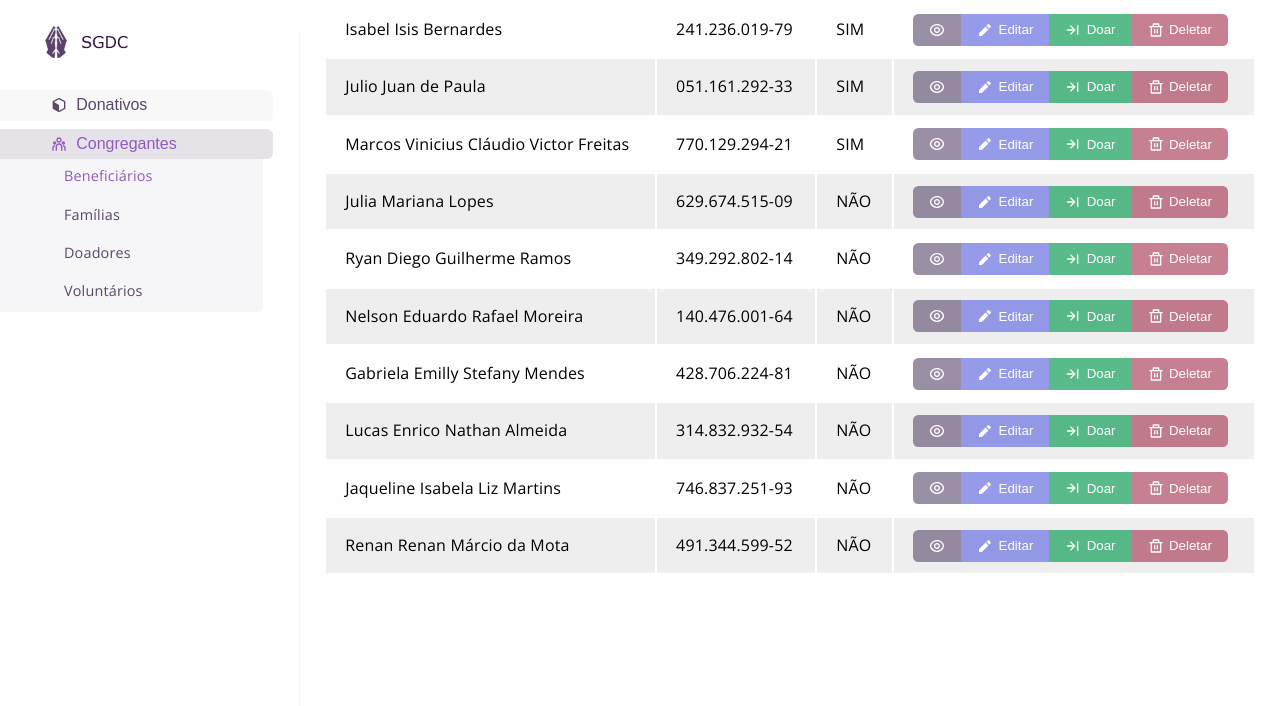
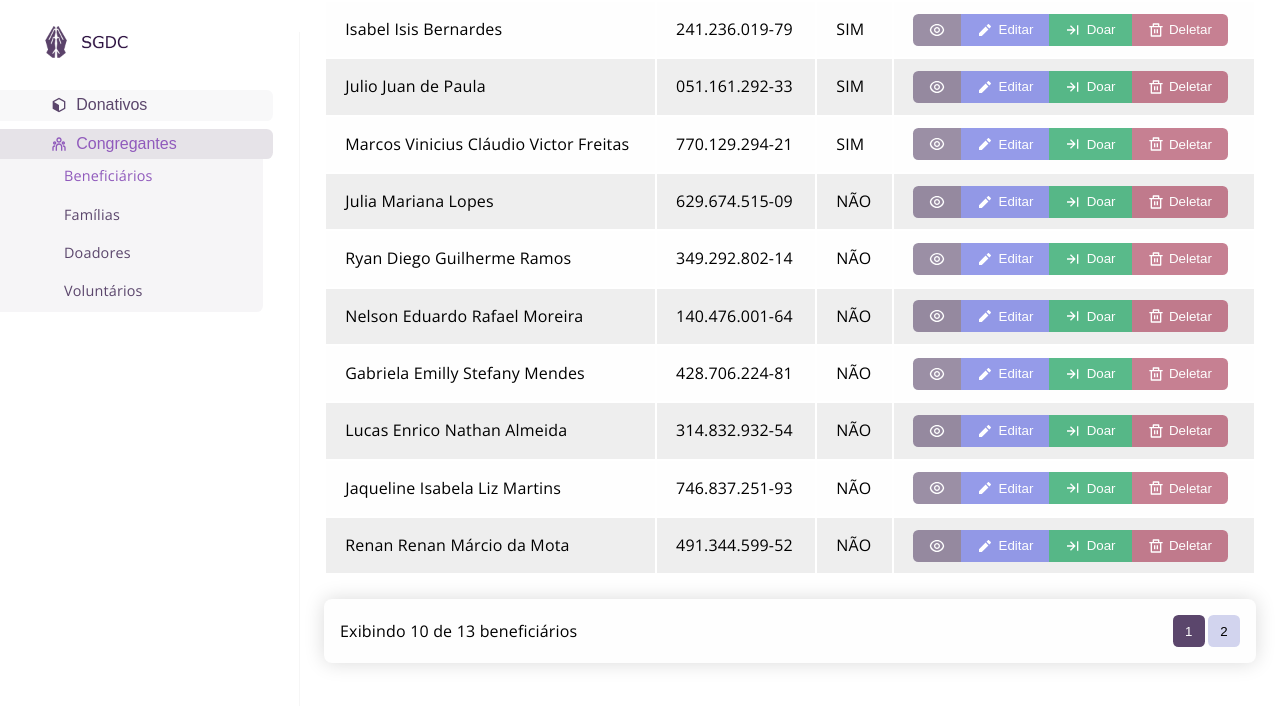
Before and after one commit to gabrielttrevisan/sgdc, a React (Vite) app in the folder frontend/: page /beneficiarios in a window 1280 px wide. Shown: the top 706 px of the page. Built offline with nearby package versions, Linux system fonts and the light colour scheme.

Commit message:
feat: beneficiaries list pagination

```diff
--- /dev/null
+++ b/frontend/src/components/data-grid/DataGrid.css
@@ -0,0 +1,50 @@
+.data-grid {
+}
+
+.data-grid__pagination {
+  border-radius: 0.5rem;
+  background-color: var(--colors-background-light);
+  box-shadow: 0 0 20px rgba(0, 0, 0, 0.15);
+  display: flex;
+  align-items: center;
+  justify-content: space-between;
+  gap: 0;
+  padding: 1rem;
+  margin-top: 1.5rem;
+
+  > div {
+    width: 50%;
+  }
+}
+
+.data-grid__pagination-links {
+  display: flex;
+  align-items: center;
+  justify-content: flex-end;
+  gap: 0.2rem;
+}
+
+.data-grid__pagination-link {
+  width: 2rem;
+  height: 2rem;
+  display: flex;
+  align-items: center;
+  justify-content: center;
+  border-radius: 0.34rem;
+  border: 0;
+  background-color: var(--colors-primary-4);
+
+  &:hover {
+    background-color: var(--colors-primary-45);
+  }
+
+  &[aria-current="page"] {
+    background-color: var(--colors-primary);
+    color: var(--colors-background-light);
+    font-weight: 500;
+
+    &:hover {
+      background-color: var(--colors-primary-1);
+    }
+  }
+}
--- a/frontend/src/components/data-grid/DataGrid.jsx
+++ b/frontend/src/components/data-grid/DataGrid.jsx
@@ -1,10 +1,16 @@
-import { useState } from "react";
+import { useCallback, useEffect, useEffectEvent, useState } from "react";
+import { ActionList } from "../action-list/ActionList";
+import "./DataGrid.css";
+import { PaginationInfo } from "../pagination-info/PaginationInfo";
+import { PaginationLinks } from "../pagination-links/PaginationLinks";
 
 /**
  * @template T
  * @typedef {Object} DataGridProps
  * @prop {import("../action-list/ActionList").ActionConfig<T>[]} [actionsConfig]
  * @prop {import("../../global").PaginatableService<T>} paginatableService
+ * @prop {string} [singularName]
+ * @prop {string} [pluralName]
  */
 
 /**
@@ -12,7 +18,12 @@ import { useState } from "react";
  * @param {DataGridProps<T>} props
  * @returns {import("react").JSX.Element}
  */
-export function DataGrid({ actionsConfig, paginatableService }) {
+export function DataGrid({
+  actionsConfig,
+  paginatableService,
+  pluralName,
+  singularName,
+}) {
   /** @type {[PageData<T>, import("react").Dispatch<import("react").SetStateAction<import("../../global").PageData<T>>>]} */
   const [page, setPage] = useState({
     items: [],
@@ -21,8 +32,14 @@ export function DataGrid({ actionsConfig, paginatableService }) {
     totalRecords: 0,
   });
 
-  useEffect(() => {
-    paginatableService.list().then((response) => {
+  const goToPage = useCallback(
+    (count = 1) => {
+      paginatableService
+        .list({
+          page: count,
+        })
+        .then((response) => {
+          console.log(response);
           setPage(
             response.data ?? {
               items: [],
@@ -32,7 +49,51 @@ export function DataGrid({ actionsConfig, paginatableService }) {
             },
           );
         });
-  }, []);
+    },
+    [setPage, paginatableService],
+  );
 
-  return <></>;
+  useEffect(() => {
+    goToPage(1);
+  }, [goToPage]);
+
+  return (
+    <>
+      <table className="data-grid --beneficiaries">
+        <tbody>
+          {page.items.map((item) => (
+            <tr key={item.nationalId} className="beneficiary__row">
+              <td className="beneficiary__col --name">{item.name}</td>
+              <td className="beneficiary__col --national-id">
+                {item.nationalId}
+              </td>
+              <td className="beneficiary__col --has-request">
+                {item.hasOpenRequest ? "SIM" : "NÃO"}
+              </td>
+              {actionsConfig && (
+                <td className="beneficiary__col --actions">
+                  <ActionList target={item} actions={actionsConfig} />
+                </td>
+              )}
+            </tr>
+          ))}
+        </tbody>
+      </table>
+
+      <div className="data-grid__pagination">
+        <PaginationInfo
+          perPage={page.items.length}
+          totalRecords={page.totalRecords}
+          pluralName={pluralName}
+          singularName={singularName}
+        />
+
+        <PaginationLinks
+          currentPage={page.page}
+          onPaginate={(toPage) => goToPage(toPage)}
+          totalPages={page.totalPages}
+        />
+      </div>
+    </>
+  );
 }
--- /dev/null
+++ b/frontend/src/components/pagination-info/PaginationInfo.jsx
@@ -0,0 +1,22 @@
+/**
+ * @typedef {Object} PaginationInfoProps
+ * @prop {number} perPage
+ * @prop {number} totalRecords
+ * @prop {string} [pluralName]
+ * @prop {string} [singularName]
+ */
+
+/** @type {import("react").FC<PaginationInfoProps>} */
+export const PaginationInfo = ({
+  perPage,
+  totalRecords,
+  pluralName = "registros",
+  singularName = "registro",
+}) => {
+  return (
+    <div>
+      Exibindo {perPage} de {totalRecords}&nbsp;
+      {perPage > 1 ? pluralName : singularName}
+    </div>
+  );
+};
--- /dev/null
+++ b/frontend/src/components/pagination-links/PaginationLinks.jsx
@@ -0,0 +1,35 @@
+/**
+ * @callback OnPaginate
+ * @param {number} page
+ */
+
+/**
+ * @typedef {Object} PaginationLinksProps
+ * @prop {number} currentPage
+ * @prop {number} totalPages
+ * @prop {OnPaginateCallback} onPaginate
+ */
+
+/** @type {import("react").FC<PaginationLinksProps>} */
+export const PaginationLinks = ({ onPaginate, currentPage, totalPages }) => {
+  return (
+    <div className="data-grid__pagination-links">
+      {Array.from({ length: totalPages }).map((_, index) => {
+        const iterPage = index + 1;
+
+        return (
+          <button
+            key={iterPage}
+            className="data-grid__pagination-link"
+            aria-current={iterPage === currentPage ? "page" : undefined}
+            onClick={() => {
+              onPaginate(iterPage);
+            }}
+          >
+            {iterPage}
+          </button>
+        );
+      })}
+    </div>
+  );
+};
--- a/frontend/src/index.css
+++ b/frontend/src/index.css
@@ -5,6 +5,8 @@
   --colors-primary-15: rgba(91, 70, 102, 0.05);
   --colors-primary-2: rgba(91, 70, 102, 0.15);
   --colors-primary-3: rgba(91, 70, 102, 0.25);
+  --colors-primary-4: rgba(146, 149, 215, 0.4);
+  --colors-primary-45: rgba(146, 149, 215, 0.65);
   --colors-text-black: #000000;
   --colors-background-light: #fefefe;
   --colors-background-medium: #eeeeee;
--- a/frontend/src/routes/beneficiaries/Beneficiaries.jsx
+++ b/frontend/src/routes/beneficiaries/Beneficiaries.jsx
@@ -2,21 +2,106 @@ import { useEffect, useState } from "react";
 import BeneficiariesService from "./BeneficiariesService";
 import "./Beneficiaries.css";
 import { ActionList } from "../../components/action-list/ActionList";
+import { DataGrid } from "../../components/data-grid/DataGrid";
 
 export const Beneficiaries = () => {
-  /** @type {[import("./BeneficiariesService").Beneficiary[], import("react").SetStateAction<import("./BeneficiariesService").Beneficiary[]>]} */
-  const [page, setPage] = useState([]);
+  return (
+    <DataGrid
+      paginatableService={BeneficiariesService}
+      singularName="beneficiário"
+      pluralName="beneficiários"
+      actionsConfig={[
+        {
+          type: "show",
+          content: (
+            <>
+              <svg
+                width="16"
+                height="16"
+                viewBox="0 0 12 12"
+                fill="none"
+                xmlns="http://www.w3.org/2000/svg"
+              >
+                <path
+                  d="M6.00015 1.5C8.6962 1.5 10.9392 3.43988 11.4094 6C10.9392 8.5601 8.6962 10.5 6.00015 10.5C3.30406 10.5 1.06108 8.5601 0.59082 6C1.06108 3.43988 3.30406 1.5 6.00015 1.5ZM6.00015 9.5C8.11795 9.5 9.93015 8.026 10.3889 6C9.93015 3.97401 8.11795 2.5 6.00015 2.5C3.8823 2.5 2.07011 3.97401 1.61139 6C2.07011 8.026 3.8823 9.5 6.00015 9.5ZM6.00015 8.25C4.75749 8.25 3.75013 7.24265 3.75013 6C3.75013 4.75736 4.75749 3.75 6.00015 3.75C7.24275 3.75 8.25015 4.75736 8.25015 6C8.25015 7.24265 7.24275 8.25 6.00015 8.25ZM6.00015 7.25C6.6905 7.25 7.25015 6.69035 7.25015 6C7.25015 5.30965 6.6905 4.75 6.00015 4.75C5.3098 4.75 4.75013 5.30965 4.75013 6C4.75013 6.69035 5.3098 7.25 6.00015 7.25Z"
+                  fill="white"
+                />
+              </svg>
+            </>
+          ),
+          onAction: console.log,
+        },
+        {
+          type: "edit",
+          content: (
+            <>
+              <svg
+                width="16"
+                height="16"
+                viewBox="0 0 12 12"
+                fill="none"
+                xmlns="http://www.w3.org/2000/svg"
+              >
+                <path
+                  d="M6.44975 3.42727L8.57105 5.54861L3.62132 10.4984H1.5V8.37701L6.44975 3.42727ZM7.15685 2.72017L8.2175 1.65951C8.4128 1.46425 8.72935 1.46425 8.9246 1.65951L10.3389 3.07372C10.5341 3.26898 10.5341 3.58557 10.3389 3.78083L9.27815 4.84149L7.15685 2.72017Z"
+                  fill="white"
+                />
+              </svg>
 
-  useEffect(() => {
-    BeneficiariesService.list().then((response) => {
-      console.log(response);
-      setPage(response.data?.items ?? []);
-    });
-  }, []);
+              <span>Editar</span>
+            </>
+          ),
+          onAction: console.log,
+        },
+        {
+          type: "donate",
+          content: (
+            <>
+              <svg
+                width="16"
+                height="16"
+                viewBox="0 0 12 12"
+                fill="none"
+                xmlns="http://www.w3.org/2000/svg"
+              >
+                <path
+                  d="M6.08597 5.49995L3.7575 3.17153L4.4646 2.46442L8.00016 5.99995L4.4646 9.5355L3.7575 8.8284L6.08592 6.49995L1.50002 6.5L1.5 5.5L6.08597 5.49995ZM9.00001 9.4999V2.49993H10V9.4999H9.00001Z"
+                  fill="white"
+                />
+              </svg>
 
-  if (!page.length) return <div>Nada encontrado</div>;
+              <span>Doar</span>
+            </>
+          ),
+          onAction: console.log,
+        },
+        {
+          type: "delete",
+          content: (
+            <>
+              <svg
+                width="16"
+                height="16"
+                viewBox="0 0 12 12"
+                fill="none"
+                xmlns="http://www.w3.org/2000/svg"
+              >
+                <path
+                  d="M8.5 3H11V4H10V10.5C10 10.7761 9.77615 11 9.5 11H2.5C2.22386 11 2 10.7761 2 10.5V4H1V3H3.5V1.5C3.5 1.22386 3.72386 1 4 1H8C8.27615 1 8.5 1.22386 8.5 1.5V3ZM9 4H3V10H9V4ZM4.5 5.5H5.5V8.5H4.5V5.5ZM6.5 5.5H7.5V8.5H6.5V5.5ZM4.5 2V3H7.5V2H4.5Z"
+                  fill="white"
+                />
+              </svg>
 
-  return (
+              <span>Deletar</span>
+            </>
+          ),
+          onAction: console.log,
+        },
+      ]}
+    />
+  );
+
+  /* return (
     <table className="data-grid --beneficiaries">
       <tbody>
         {page.map((item) => (
@@ -125,5 +210,5 @@ export const Beneficiaries = () => {
         ))}
       </tbody>
     </table>
-  );
+  ); */
 };
--- a/frontend/src/routes/beneficiaries/BeneficiariesService.js
+++ b/frontend/src/routes/beneficiaries/BeneficiariesService.js
@@ -128,8 +128,9 @@ class BeneficiariesService {
 
       if (!parsed.length) return this.#notFound();
 
-      const offset = (query.page - 1) * query.perPage;
-      const limit = offset + query.perPage;
+      const perPage = query.perPage ?? 10;
+      const offset = (query.page - 1) * perPage;
+      const limit = offset + perPage;
       const page = parsed.slice(offset, limit);
 
       if (!page || !page.length) return this.#notFound();
@@ -138,7 +139,7 @@ class BeneficiariesService {
         data: {
           items: page,
           page: query.page,
-          totalPages: Math.ceil(parsed.length / query.perPage),
+          totalPages: Math.ceil(parsed.length / perPage),
           totalRecords: parsed.length,
         },
         error: null,
```
Lines whose indentation alone changed are shown as unchanged.
